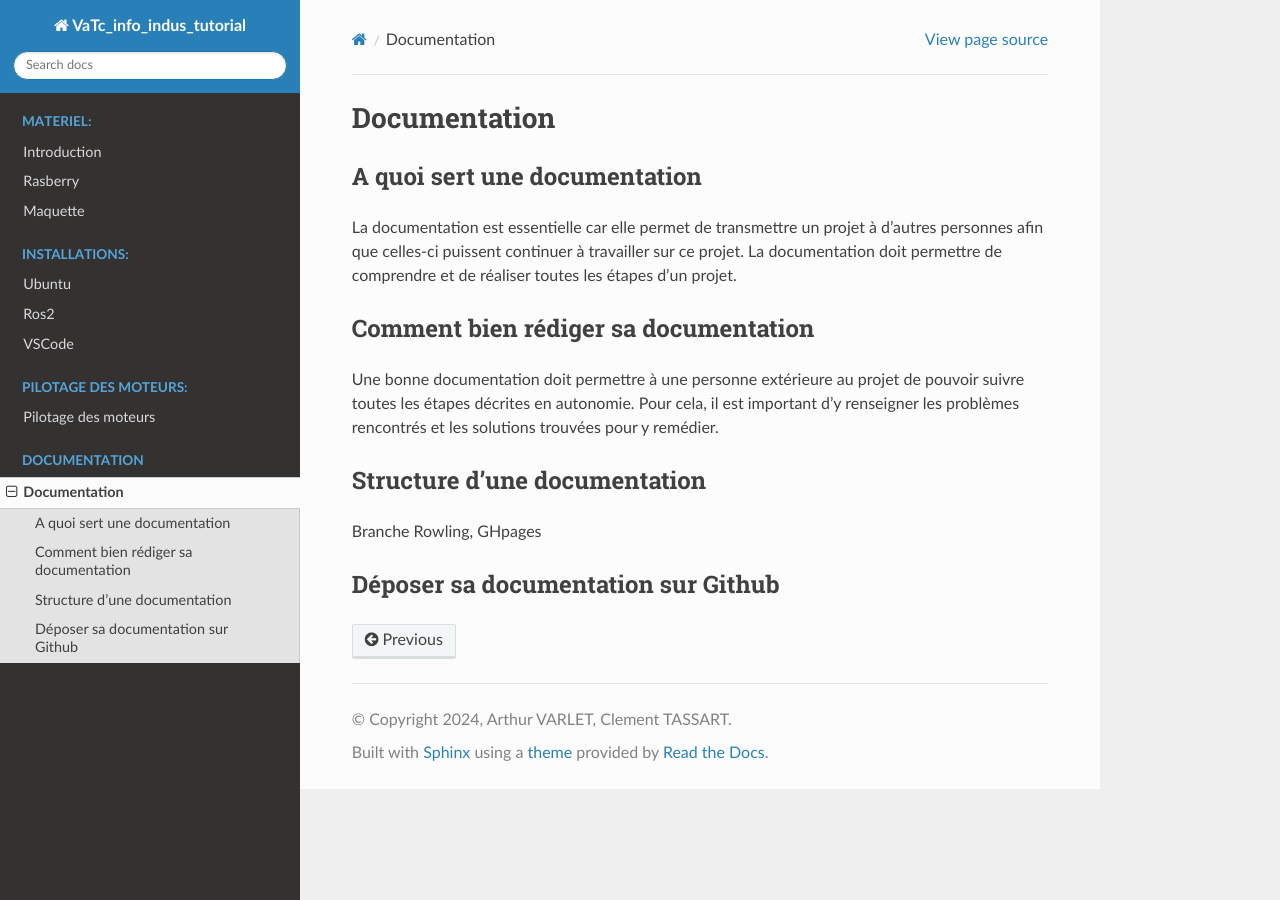
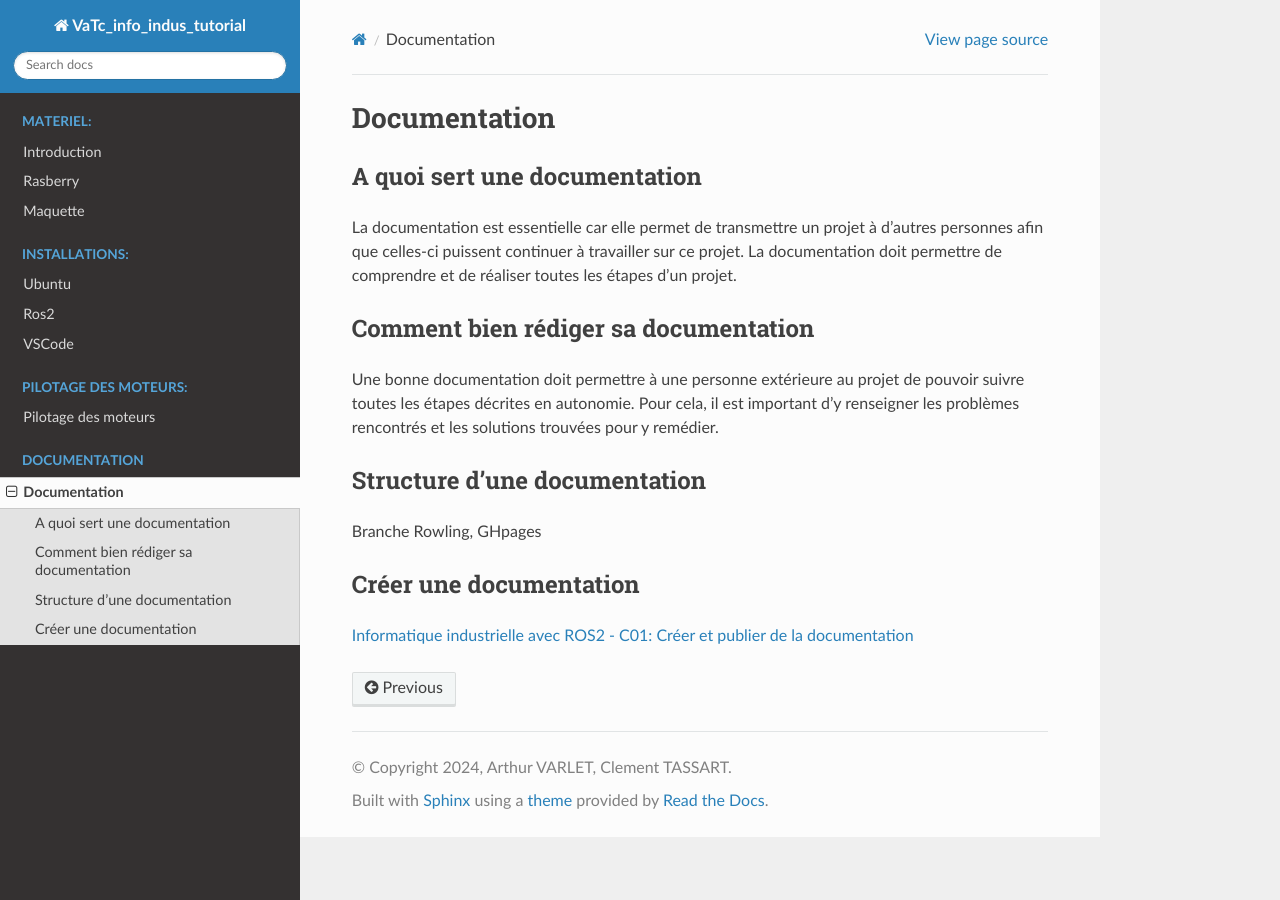
Before and after one commit to Aarthur371/info_indus_tutorial, a Sphinx documentation site: the page built from doc/sphinx/source/document.rst, in a window 1280 px wide. Built offline with Sphinx 7.4.7 and the Read the Docs theme 3.1.0, drawn with Linux system fonts in a browser that asks for light colours.

Commit message:
document4

```diff
--- a/doc/sphinx/source/document.rst
+++ b/doc/sphinx/source/document.rst
@@ -21,5 +21,7 @@ Structure d'une documentation
 Branche Rowling, GHpages
 
 =====================
-Déposer sa documentation sur Github
+Créer une documentation
 =====================
+
+`Informatique industrielle avec ROS2 - C01: Créer et publier de la documentation <https://yguel.github.io/informatique_industrielle_avec_ROS2/c01_create_and_publish_doc/p01s04_create_doc.html>`_
--- a/doc/sphinx/source/maquette.rst
+++ b/doc/sphinx/source/maquette.rst
@@ -11,7 +11,7 @@ La maquette utilisée lors de ce projet est réprésentée sur la figure ci-dess
 On peut retrouver le schéma cinématique correspondant :
 
 .. figure:: ressources/img/schema_pento.png
-   :width: 100%
+   :width: 70%
    :align: center
 
 
@@ -33,6 +33,7 @@ Paramètres du système
 
    </div>
 
+
 .. note::
    Attention au décalage du support du stylo à prendre en compte.
 
```
